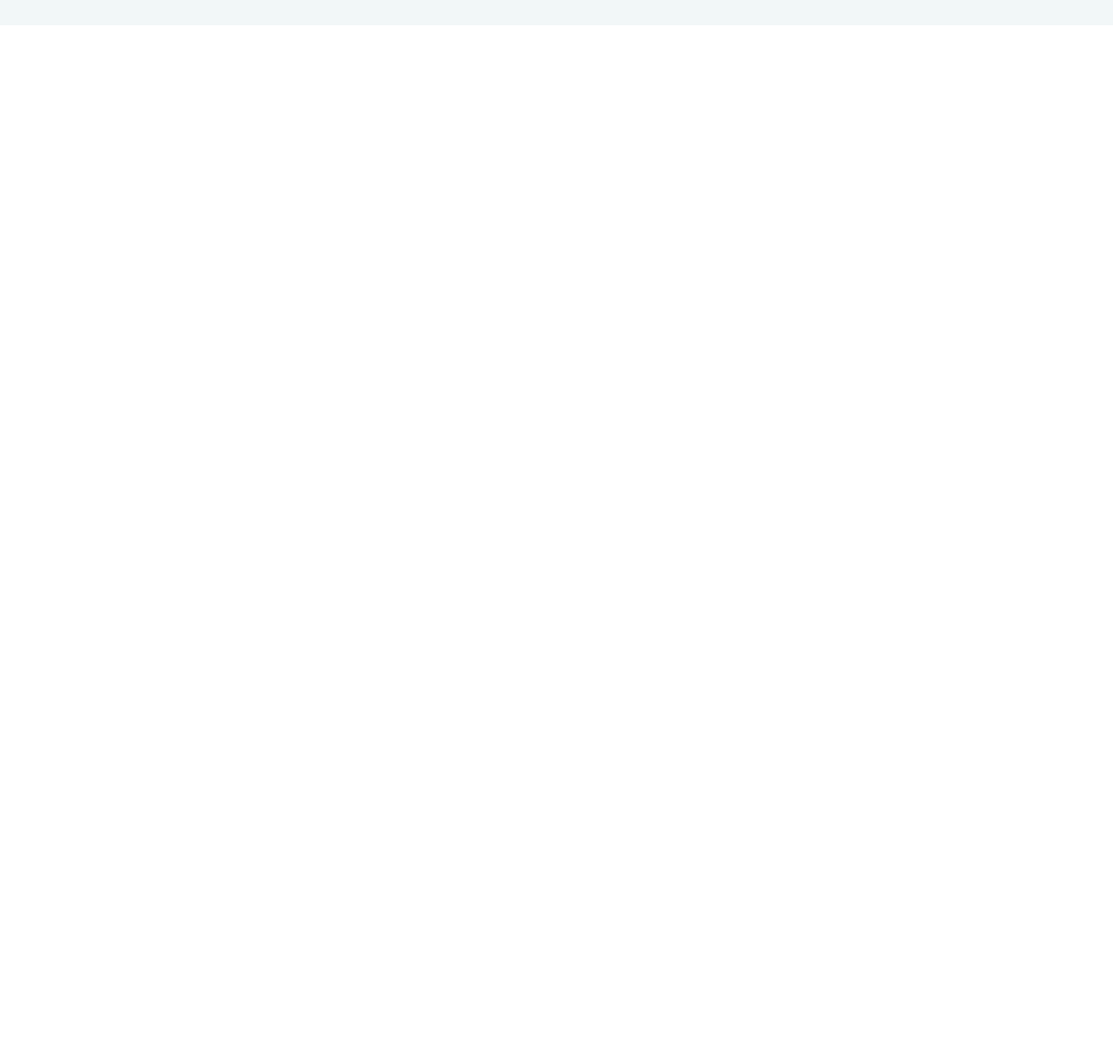
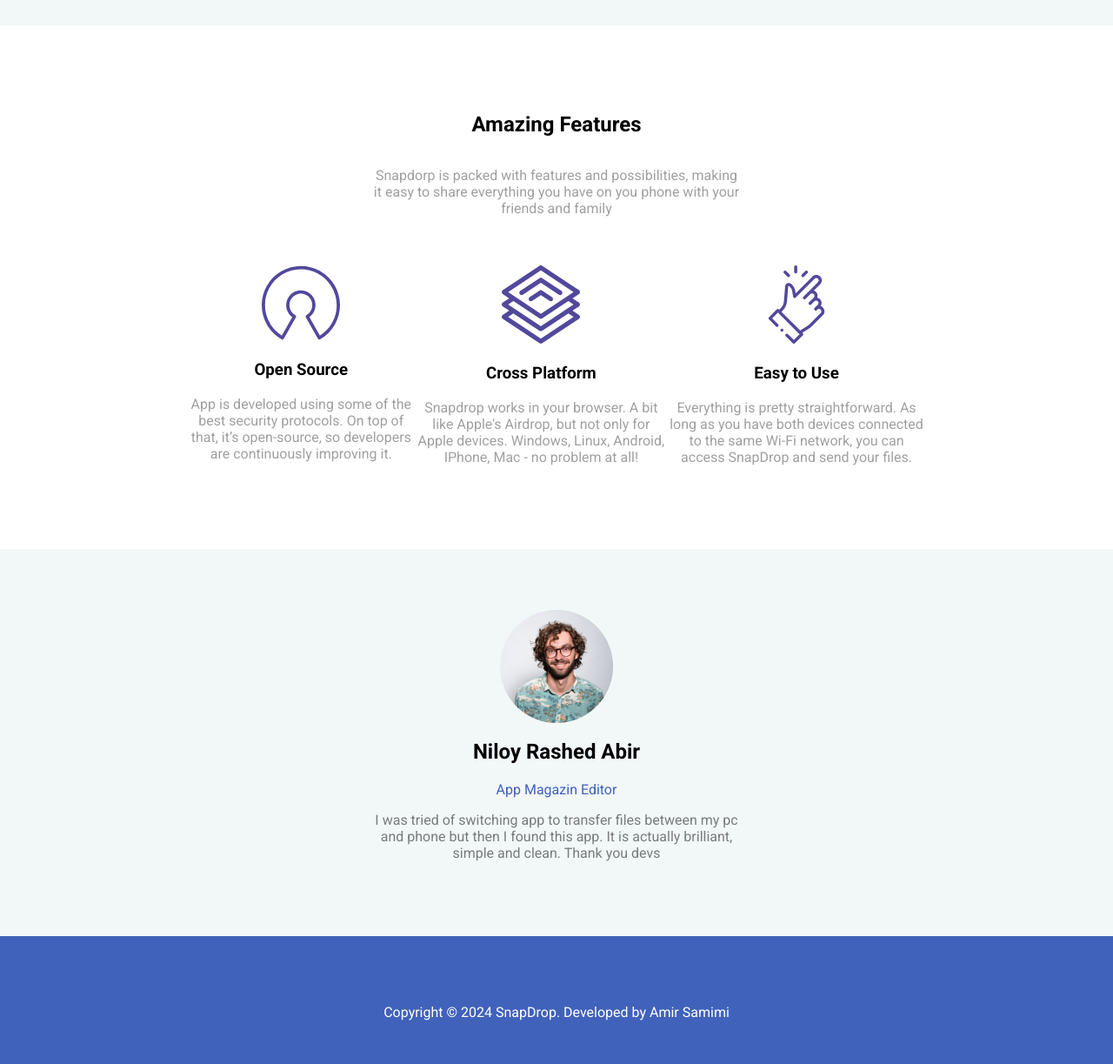
Before and after one commit to amirnsamimi/coding-bc, a website: page pages/snapdrop.html in a window 1280 px wide. Shown: the part 898-2121 px from the top of the page at 87% size. Before the commit the page ends 927 px from the top, so only its background shows below. Drawn offline with Linux system fonts and the light colour scheme.

Commit message:
snapdrop done

```diff
--- a/pages/snapdrop.html
+++ b/pages/snapdrop.html
@@ -33,47 +33,47 @@
         } */
 
       /* paddings */
-        .p-40{
+      .p-40 {
         padding: 40px;
       }
-        .pt-40{
+      .pt-40 {
         padding-top: 40px;
       }
-        .pb-40{
+      .pb-40 {
         padding-bottom: 40px;
       }
-        .pr-40{
+      .pr-40 {
         padding-right: 40px;
       }
-        .pl-40{
+      .pl-40 {
         padding-left: 40px;
       }
-        .py-40{
-            padding-block:40px ;
+      .py-40 {
+        padding-block: 40px;
       }
-        .px-40{
+      .px-40 {
         padding-inline: 40px;
       }
 
-        .p-80{
+      .p-80 {
         padding: 80px;
       }
-        .pt-80{
+      .pt-80 {
         padding-top: 80px;
       }
-        .pb-80{
+      .pb-80 {
         padding-bottom: 80px;
       }
-        .pr-80{
+      .pr-80 {
         padding-right: 80px;
       }
-        .pl-80{
+      .pl-80 {
         padding-left: 80px;
       }
-        .py-80{
-            padding-block:80px ;
+      .py-80 {
+        padding-block: 80px;
       }
-        .px-80{
+      .px-80 {
         padding-inline: 80px;
       }
 
@@ -118,15 +118,17 @@
       .container {
         width: calc((100% / 12) * 12);
         display: flex;
-
       }
-      .center{
+      .center {
         justify-content: center;
       }
-      .align-center{
+      .text-center {
+        text-align: center;
+      }
+      .align-center {
         align-items: center;
       }
-      .aling-bottom{
+      .aling-bottom {
         align-items: end;
       }
 
@@ -137,7 +139,6 @@
       .column {
         display: flex;
         flex-direction: column;
-
       }
       /* hero ( banner ) */
 
@@ -165,38 +166,81 @@
         flex-direction: column;
         justify-content: space-between;
       }
-      .banner-container h1{
+      .banner-container h1 {
         font-size: 48px;
         color: #fff;
       }
-      .banner-container p{
+      .banner-container p {
         color: #fff;
         font-weight: 300;
         letter-spacing: 3px;
         word-spacing: 2px;
         line-height: 24px;
       }
-      .banner-main-image img{
+      .banner-main-image img {
         margin-bottom: -50px;
         z-index: 1;
       }
 
-      .banner-lower{
+      .banner-lower {
         font: 18px;
         font-weight: 500;
         color: #00000040;
         height: 100px;
-        background-color: #F2F7F8;
+        background-color: #f2f7f8;
       }
-      .banner-lower ul  li{
+      .banner-lower ul li {
         list-style: none;
         margin: 0 25px;
       }
-      .banner-lower ul li img{
+      .banner-lower ul li img {
         height: 25px;
         width: auto;
       }
 
+      /* feature */
+      .features p {
+        color: #00000060;
+        font-weight: 400;
+      }
+      .features ul {
+        display: flex;
+        justify-content: space-between;
+      }
+
+      .features ul li {
+        list-style-type: none;
+        text-align: center;
+      }
+
+    /* editor */
+      .editor-container{
+        background-color: #F2F7F8;
+        height: 445px;
+      }
+
+      .editor-container img{
+        height: auto;
+        width: 130px;
+      }
+      .editor-container p{
+        color: #00000080;
+      }
+      .editor-container a{
+        color: #4062BB;
+        font-weight: 400;
+        text-decoration: none;
+      }
+      /* footer */
+    footer{
+        background-color: #4062BB;
+        height: 240px;
+        color: #fff;
+    }
+    footer ul li{
+        list-style-type: none;
+        margin: 0 20px;
+    }
     </style>
   </head>
   <body>
@@ -208,7 +252,8 @@
         </nav>
     </header> -->
     <main>
-      <section class="banner-container ">
+    <!-- banner section -->
+      <section class="banner-container">
         <div class="container center">
           <div class="banner-top row pt-40 pb-80 col-8">
             <ul>
@@ -222,38 +267,130 @@
               <div class="col-8">
                 <h1>Ready to Share your local files with your friends?</h1>
                 <p>
-              Snapdrop is a local file sharing solution which completely works
-              in your browser. A bit like Apple's Airdrop, but not only for
-              Apple devices.
+                  Snapdrop is a local file sharing solution which completely
+                  works in your browser. A bit like Apple's Airdrop, but not
+                  only for Apple devices.
                 </p>
                 <div class="row">
                   <a href="#" title="get it from google">
-                <img src="../assets/icons/google-btn.png" alt="google btn" />
+                    <img
+                      src="../assets/icons/google-btn.png"
+                      alt="google btn"
+                    />
                   </a>
                   <a href="#" title="get it from google">
-                <img src="../assets/icons/android-btn.png" alt="android btn" />
+                    <img
+                      src="../assets/icons/android-btn.png"
+                      alt="android btn"
+                    />
                   </a>
                   <a href="#" title="get it from google">
-                <img src="../assets/icons/android-btn.png" alt="android btn" />
+                    <img
+                      src="../assets/icons/android-btn.png"
+                      alt="android btn"
+                    />
                   </a>
                 </div>
               </div>
             </div>
             <div class="row col-3 banner-main-image">
-            <img src="../assets/images/phone.png" alt="">
+              <img src="../assets/images/phone.png" alt="" />
             </div>
           </div>
         </div>
         <div class="banner-lower container center align-center">
           <div class="row col-8 align-center">
-            As featured in: <ul class="row features-container"> <li><a href=""><img src="../assets/icons/techcrunch.svg" alt="tech crunch"></a></li>
-                <li><a href=""><img src="../assets/icons/wired.svg" alt="tech crunch"></a></li>
-                <li><a href=""><img src="../assets/icons/Gizmodo.svg" alt="tech crunch"></a></li>
+            As featured in:
+            <ul class="row features-container">
+              <li>
+                <a href=""
+                  ><img src="../assets/icons/techcrunch.svg" alt="tech crunch"
+                /></a>
+              </li>
+              <li>
+                <a href=""
+                  ><img src="../assets/icons/wired.svg" alt="tech crunch"
+                /></a>
+              </li>
+              <li>
+                <a href=""
+                  ><img src="../assets/icons/Gizmodo.svg" alt="tech crunch"
+                /></a>
+              </li>
             </ul>
           </div>
         </div>
       </section>
+      <!-- features section -->
+      <section class="container center features pt-80">
+        <div class="column col-8 align-center">
+          <div class="column col-6 text-center">
+            <h2>Amazing Features</h2>
+            <p>
+              Snapdorp is packed with features and possibilities, making it easy
+              to share everything you have on you phone with your friends and
+              family
+            </p>
+          </div>
+          <div class="row col-12 center pt-40 pb-80">
+            <ul class="row col-12">
+              <li>
+                <img src="../assets/icons/openvpn.svg" alt="" />
+                <h3>Open Source</h3>
+                <p>
+                  App is developed using some of the best security protocols. On
+                  top of that, it’s open-source, so developers are continuously
+                  improving it.
+                </p>
+              </li>
+              <li>
+                <img src="../assets/icons/crossplatform.svg" alt="" />
+                <h3>Cross Platform</h3>
+                <p>
+                  Snapdrop works in your browser. A bit like Apple's Airdrop,
+                  but not only for Apple devices. Windows, Linux, Android,
+                  IPhone, Mac - no problem at all!
+                </p>
+              </li>
+              <li>
+                <img src="../assets/icons/hand.svg" alt="" />
+                <h3>Easy to Use</h3>
+                <p>
+                  Everything is pretty straightforward. As long as you have both
+                  devices connected to the same Wi-Fi network, you can access
+                  SnapDrop and send your files.
+                </p>
+              </li>
+            </ul>
+          </div>
+        </div>
+      </section>
+      <section class="container editor-container center align-center">
+        <div class="column col-4 align-center">
+                <img src="../assets/images/snapdrop-user.png" alt="user image">
+                <h2>
+                    Niloy Rashed Abir
+                </h2>
+                <a href="#" title="to editor website">
+                    App Magazin Editor
+                </a>
+                <p class="text-center">
+                    I was tried of switching app to transfer files between my pc and phone but then I found this app. It is actually brilliant, simple and clean. Thank you devs
+                </p>
+        </div>
+      </section>
     </main>
-    <footer></footer>
+    <footer class="center align-center column">
+        <p>Copyright © 2024 SnapDrop. Developed by Amir Samimi
+        </p>
+        <div class="pt-40">
+            <ul class="row">
+                <li><img src="../assets/icons/whatsapp.svg" alt="whats app icon"></li>
+                <li><img src="../assets/icons/snapdrop-instagram.svg" alt=""></li>
+                <li><img src="../assets/icons/telegram.svg" alt=""></li>
+                <li><img src="../assets/icons/twitter.svg" alt=""></li>
+            </ul>
+        </div>
+    </footer>
   </body>
 </html>
```
Also changed, not shown: assets/icons/crossplatform.svg (added), assets/icons/hand.svg (added), assets/icons/openvpn.svg (added), assets/icons/snapdrop-instagram.svg (added), assets/icons/telegram.svg (added), assets/icons/twitter.svg (added), assets/icons/whatsapp.svg (added), assets/images/snapdrop-user.png (added). Lines whose indentation alone changed are shown as unchanged.
